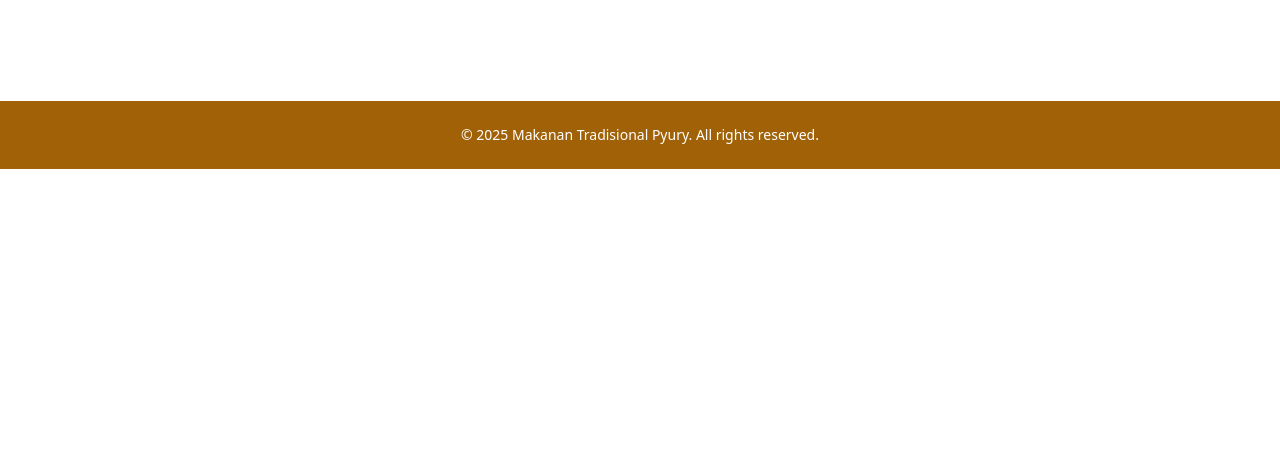
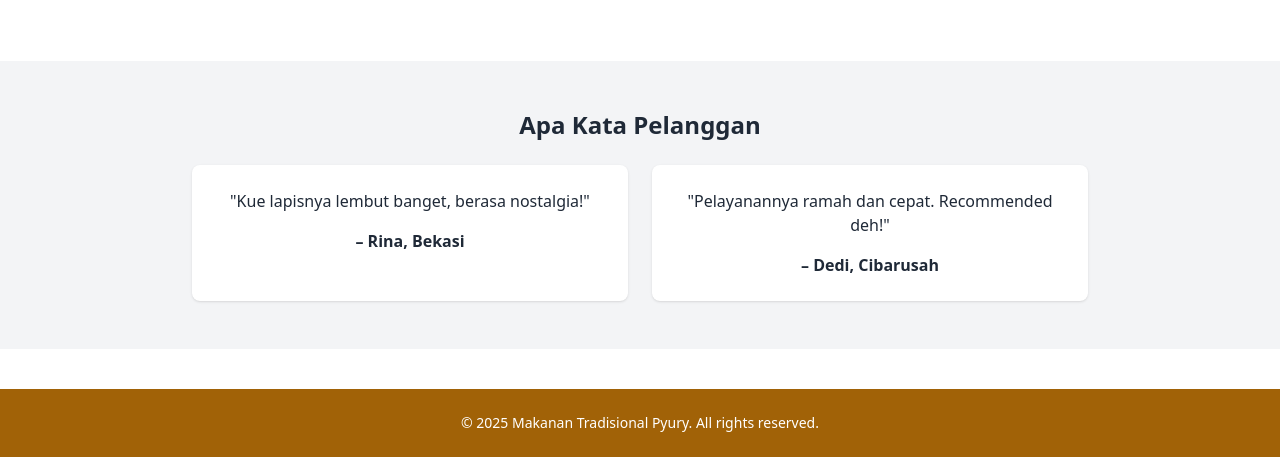
Before and after one commit to purifort/pury1, a plain HTML site: page index.html in a window 1280 px wide. Shown: the part 1910-2367 px from the top of the page. Before the commit the page ends 2079 px from the top, so only its background shows below. Drawn offline with nearby package versions, Linux system fonts and the light colour scheme.

Commit message:
Update index.html

```diff
--- a/index.html
+++ b/index.html
@@ -13,6 +13,11 @@
     crossorigin="anonymous"
     referrerpolicy="no-referrer"
   />
+  <!-- AOS Animation -->
+<link href="https://unpkg.com/aos@2.3.1/dist/aos.css" rel="stylesheet">
+<script src="https://unpkg.com/aos@2.3.1/dist/aos.js"></script>
+
+
 
   <!-- Tailwind CSS -->
   <script src="https://cdn.tailwindcss.com"></script>
@@ -150,6 +155,21 @@
       </div>
     </div>
   </section>
+  <section class="bg-gray-100 py-12">
+  <div class="max-w-4xl mx-auto text-center">
+    <h2 class="text-2xl font-semibold mb-6">Apa Kata Pelanggan</h2>
+    <div class="grid sm:grid-cols-2 gap-6">
+      <div class="bg-white p-6 rounded-lg shadow" data-aos="zoom-in">
+        <p>"Kue lapisnya lembut banget, berasa nostalgia!"</p>
+        <span class="block mt-4 font-semibold">– Rina, Bekasi</span>
+      </div>
+      <div class="bg-white p-6 rounded-lg shadow" data-aos="zoom-in" data-aos-delay="100">
+        <p>"Pelayanannya ramah dan cepat. Recommended deh!"</p>
+        <span class="block mt-4 font-semibold">– Dedi, Cibarusah</span>
+      </div>
+    </div>
+  </div>
+</section>
 
   <!-- Footer -->
   <footer class="bg-yellow-700 text-white py-6 mt-10">
@@ -157,6 +177,13 @@
       &copy; 2025 Makanan Tradisional Pyury. All rights reserved.
     </div>
   </footer>
+<button onclick="window.scrollTo({ top: 0, behavior: 'smooth' });"
+  class="fixed bottom-6 right-6 bg-yellow-700 hover:bg-yellow-600 text-white p-3 rounded-full shadow-lg z-50">
+  <i class="fas fa-arrow-up"></i>
+</button>
+<script>
+  AOS.init();
+</script>
 
 </body>
 </html>
```
